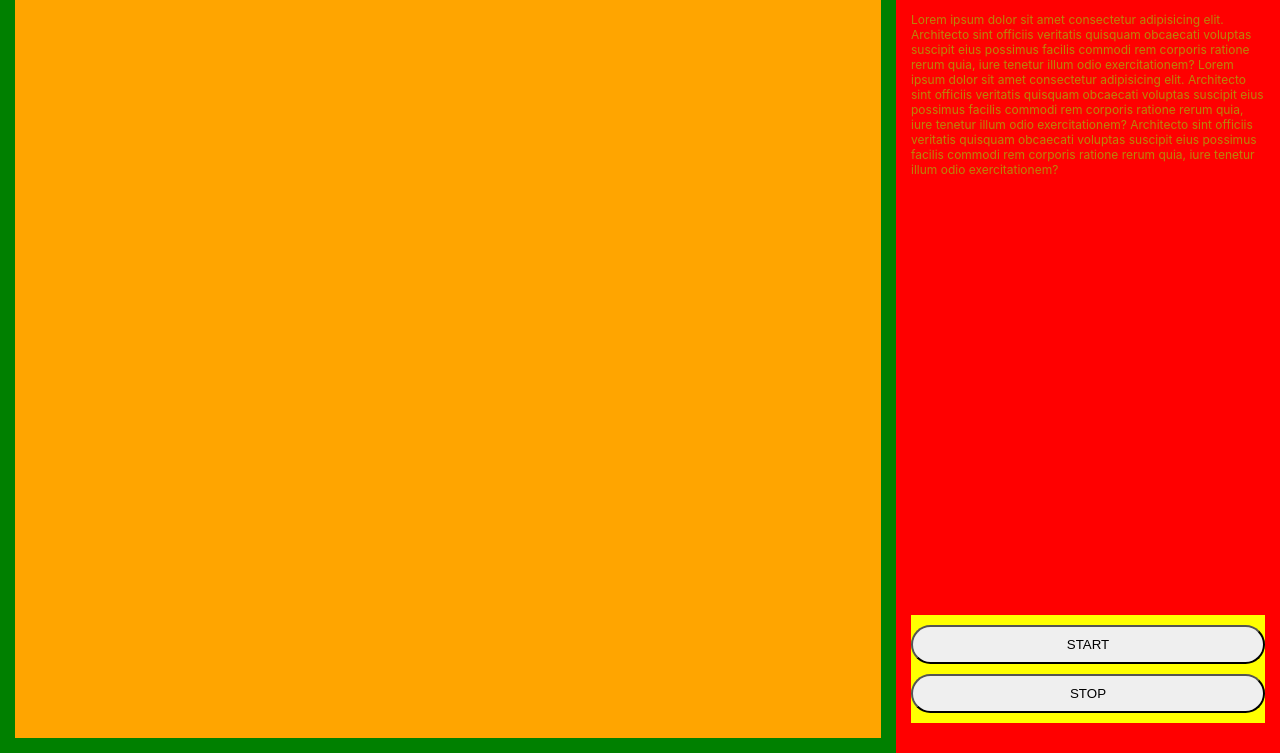
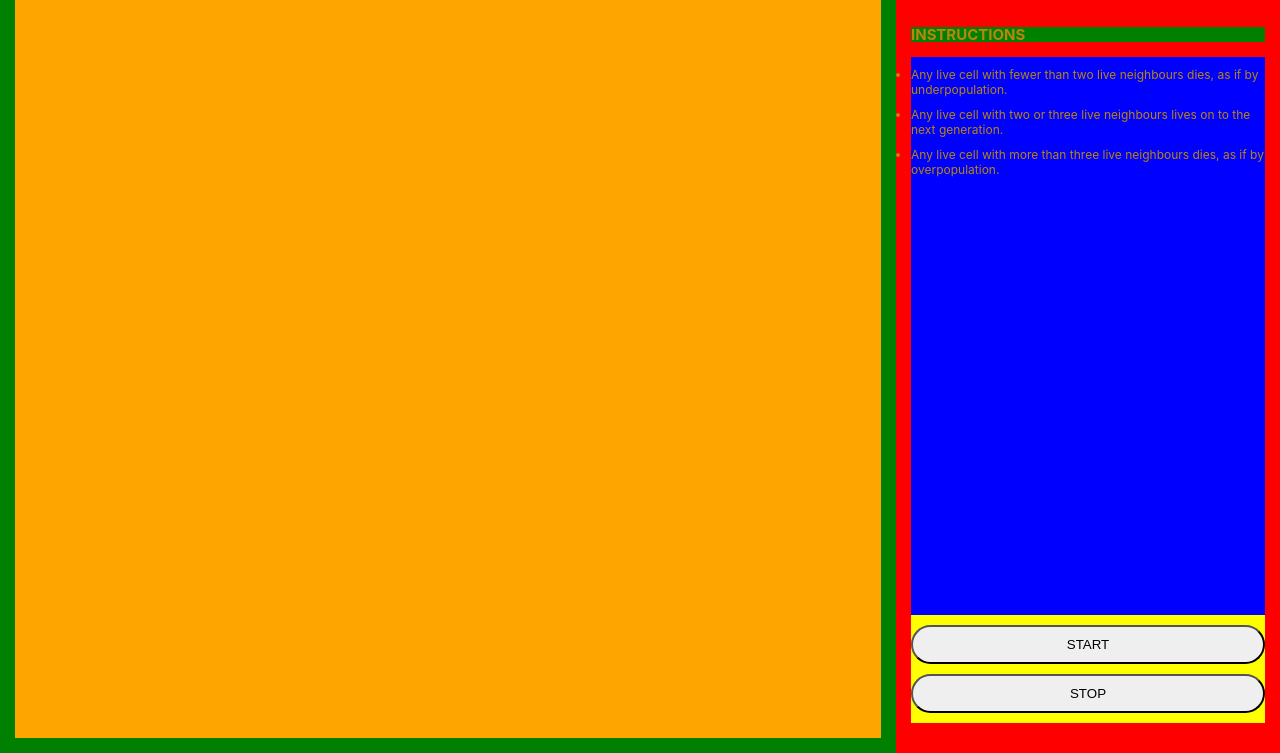
Before and after one commit to yeraysarmiento/game-of-life_vanillajs, a website: page build/gameOfLife.html in a window 1280 px wide. Shown: the part 47-800 px from the top of the page. Drawn offline with Linux system fonts and the light colour scheme.

Commit message:
Add instructions

```diff
--- a/src/style.scss
+++ b/src/style.scss
@@ -34,10 +34,11 @@ body {
   height: 100vh;
   padding: 15px;
 
-  & > p {
-    font-size: 12px;
-    flex-grow: 1;
+  & > h2 {
+    font-size: 15px;
     line-height: 15px;
+    background: green;
+    margin-bottom: 15px;
   }
 
   & > div {
@@ -48,7 +49,16 @@ body {
     padding-top: 10px;
     padding-bottom: 10px;
   }
+  & > ul {
+    background: blue;
+    font-size: 12px;
+    flex-grow: 1;
+    line-height: 15px;
 
+    & li {
+      margin-top: 10px;
+    }
+  }
   &__start {
     padding: 10px;
     border-radius: 20px;
@@ -63,5 +73,5 @@ body {
 
 .main-title {
   background: orange;
-  margin-bottom: 15px;
+  margin-bottom: 30px;
 }
```
Also changed, not shown: build/gameOfLife.html, build/style.css, 1 other file.
